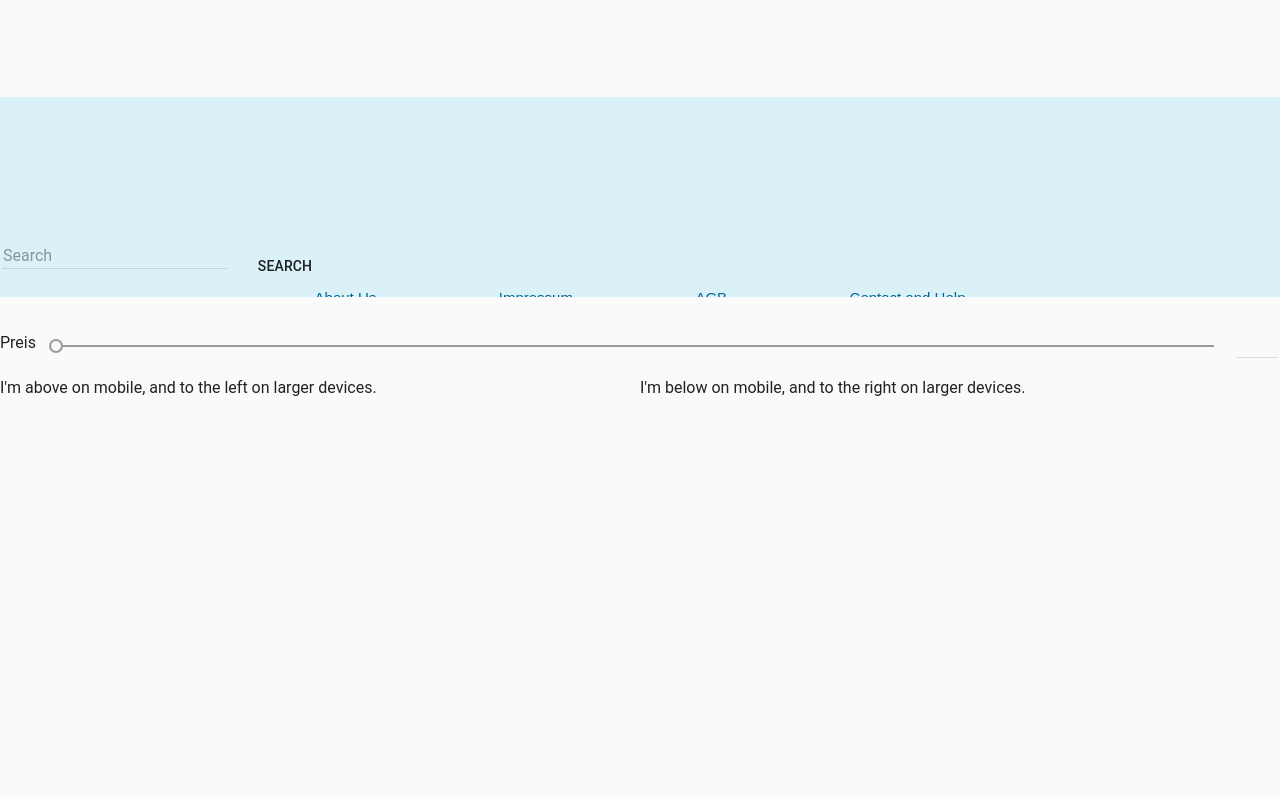
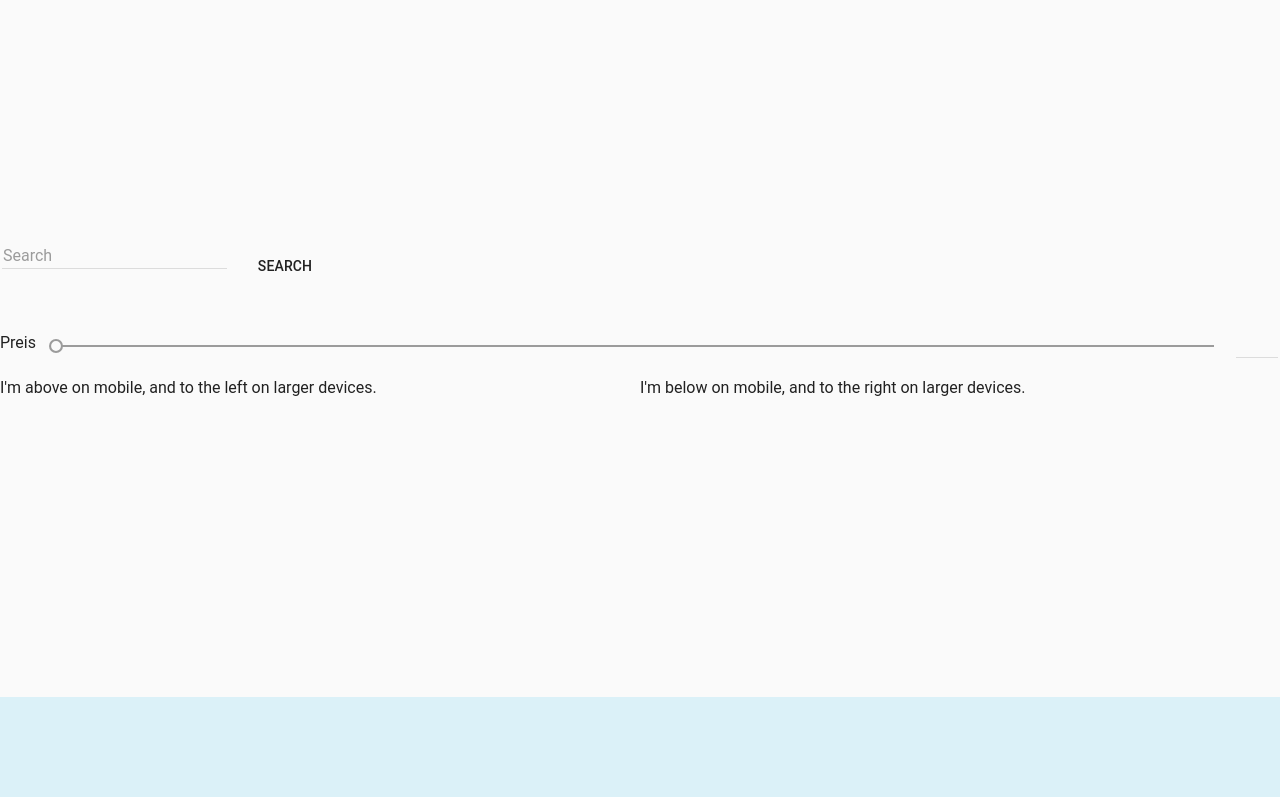
Before and after one commit to elsen1337/TeamFulda2019_1, a PHP site: page /AngularJS-Prototype/index.html in a window 1280 px wide. Shown: the part 81-878 px from the top of the page. Before the commit the page ends 477 px from the top, so only its background shows below. Run offline with PHP 8.4, Linux system fonts and the light colour scheme.

Commit message:
Update style.css
Z-Index 1 und Position relative hinzugefügt, um Footer nach unten zu verschieben. Dieser Commit dient zu Testzwecken!

```diff
--- a/AngularJS-Prototype/style.css
+++ b/AngularJS-Prototype/style.css
@@ -53,7 +53,9 @@ header{
 }
 
 footer{
-    padding-top: 100px;
+    z-index: 1;
+    position: relative;
+    top: 600px;
     left: 0;
     bottom: 0;
     width: 100%;
```
